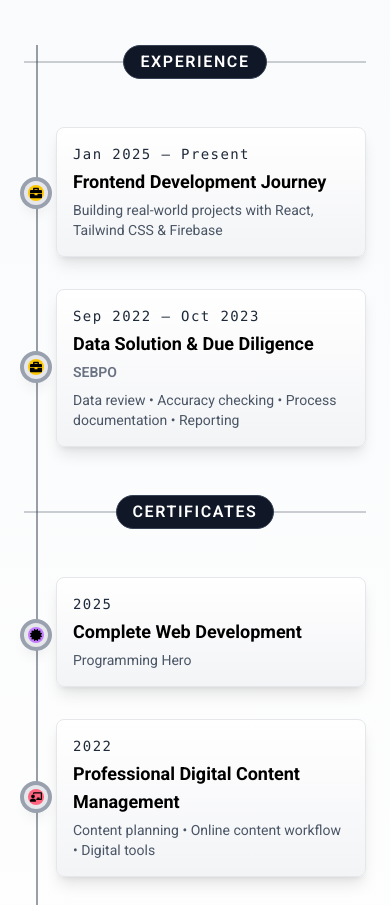
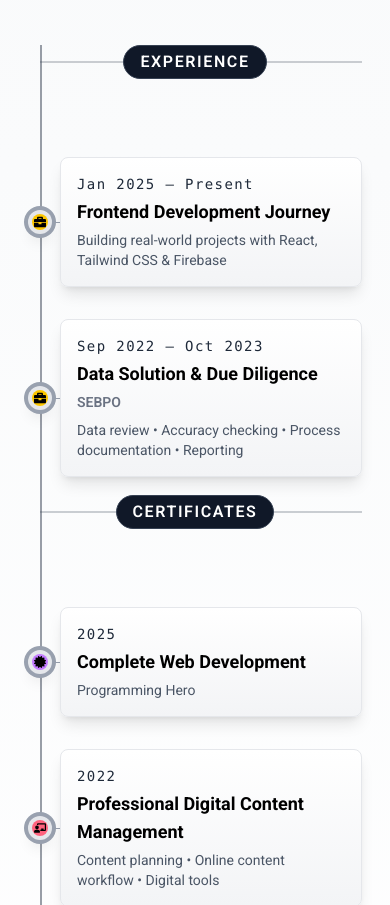
Before and after one commit to najmussakib2142/my-portfolio, a React (Vite) app: page / in a window 390 px wide. Shown: the part 4940-5845 px from the top of the page. Built offline with nearby package versions, Linux system fonts and the light colour scheme.

Commit message:
fix(timeline): mobile overflow from framer-motion x-axis animation in animated timeline section

```diff
--- a/src/pages/Home/AnimatedTimeline.jsx
+++ b/src/pages/Home/AnimatedTimeline.jsx
@@ -113,11 +113,17 @@ const TimelineItem = ({ item }) => {
 
     return (
         <motion.div
-            initial={{ opacity: 0, x: isRight ? 50 : -50 }}
+            // initial={{ opacity: 0, x: isRight ? 50 : -50 }}
+            // initial={{
+            //     opacity: 0,
+            //     x: window.innerWidth >= 768 ? (isRight ? 50 : -50) : 0,
+            //     y: window.innerWidth < 768 ? 20 : 0,
+            // }}
+            initial={{ opacity: 0, y: 30 }}
             whileInView={{ opacity: 1, x: 0 }}
             transition={{ duration: 0.6 }}
             viewport={{ once: true, amount: 0.4 }}
-            className="relative flex flex-col  md:flex-row w-full mb-8"
+            className="relative flex flex-col  md:flex-row w-full mb-8 overflow-visible"
         >
 
             {/* LEFT HALF - Renders content ONLY on DESKTOP (md+) if side is LEFT */}
@@ -126,7 +132,7 @@ const TimelineItem = ({ item }) => {
             </div>
 
             {/* CENTER CIRCLE - Mobile-adjusted positioning: left:0 on mobile, centered on desktop */}
-            <div className="absolute  md:left-1/2 transform md:-translate-x-1/2 top-5/12  md:top-5/12 left-0  z-10
+            <div className="absolute   md:left-1/2 transform md:-translate-x-1/2 top-1/2  md:top-5/12 -translate-y-1/2 left-0  z-20
                         w-6 h-6 md:w-8 md:h-8 rounded-full bg-gray-200 dark:bg-black flex items-center justify-center
                         shadow-lg ring-4 ring-gray-400 dark:ring-gray-900">
                 <div
@@ -140,13 +146,24 @@ const TimelineItem = ({ item }) => {
             {/* pl-8 ensures content starts after the icon on mobile */}
             <div className={`w-full md:w-1/2 flex justify-start pl-8 md:pl-8`}>
                 {/* Desktop right card */}
-                {isRight && wrappedCard}
+                {isRight && <div className="relative z-30">{wrappedCard}</div>}
 
                 {/* Mobile card: always display the content, hidden on desktop if it's a left item */}
                 <div className={`w-full md:hidden ${!isRight ? '' : 'hidden'}`}>
-                    {wrappedCard}
+                    <div className="relative z-30">{wrappedCard}</div>
                 </div>
             </div>
+
+            {/* Mobile connector */}
+            <div className=" absolute top-1/2 left-6 h-px w-6 bg-gray-400 dark:bg-gray-700   md:hidden z-0"
+            />
+
+            {/* Desktop connector */}
+            <div  className={` absolute top-2/5 h-px w-10 bg-gray-400 dark:bg-gray-700 hidden md:block z-0
+             ${isRight ? 'md:left-1/2 md:translate-x-4' : 'md:right-1/2 md:translate-x-1.5'} `}
+            />
+
+
         </motion.div>
     );
 };
@@ -154,7 +171,7 @@ const TimelineItem = ({ item }) => {
 // --- Timeline Divider ---
 const TimelineDivider = ({ label }) => (
     <div className="relative my-12 md:my-14 flex justify-center w-full">
-        <div className="absolute top-1/2 left-0 right-0 h-px bg-gray-700/50 dark:bg-gray-800 transform -translate-y-1/2"></div>
+        <div className="absolute top-1/2 left-3 right-0 h-px bg-gray-700/50 dark:bg-gray-800 transform -translate-y-1/2"></div>
         <motion.span
             initial={{ opacity: 0, scale: 0.8 }}
             whileInView={{ opacity: 1, scale: 1 }}
@@ -170,7 +187,7 @@ const TimelineDivider = ({ label }) => (
 // --- Main Timeline Section (UPGRADED FOR MOBILE) ---
 const TimelineSection = () => (
     <section id="education"
-     className="py-12 md:py-16 mx-auto max-w-7xl bg-gradient-to-b from-gray-50 to-white dark:from-[#0e151f] dark:to-[#060d18] px-6 md:px-16 text-gray-900 dark:text-gray-100">
+        className="py-12 overflow-x-hidden md:py-16 mx-auto max-w-7xl bg-gradient-to-b from-gray-50 to-white dark:from-[#0e151f] dark:to-[#060d18] px-7 md:px-16 text-gray-900 dark:text-gray-100">
         <div className="container mx-auto">
             {/* Heading */}
             <motion.h2
@@ -180,7 +197,7 @@ const TimelineSection = () => (
                 viewport={{ once: true }}
                 className="text-3xl md:text-4xl font-bold mb-14 text-center"
             >
-                 <span className="text-gray-600 dark:text-gray-300">Education </span>& Experience
+                <span className="text-gray-600 dark:text-gray-300">Education </span>& Experience
             </motion.h2>
 
             {/* Timeline */}
```
